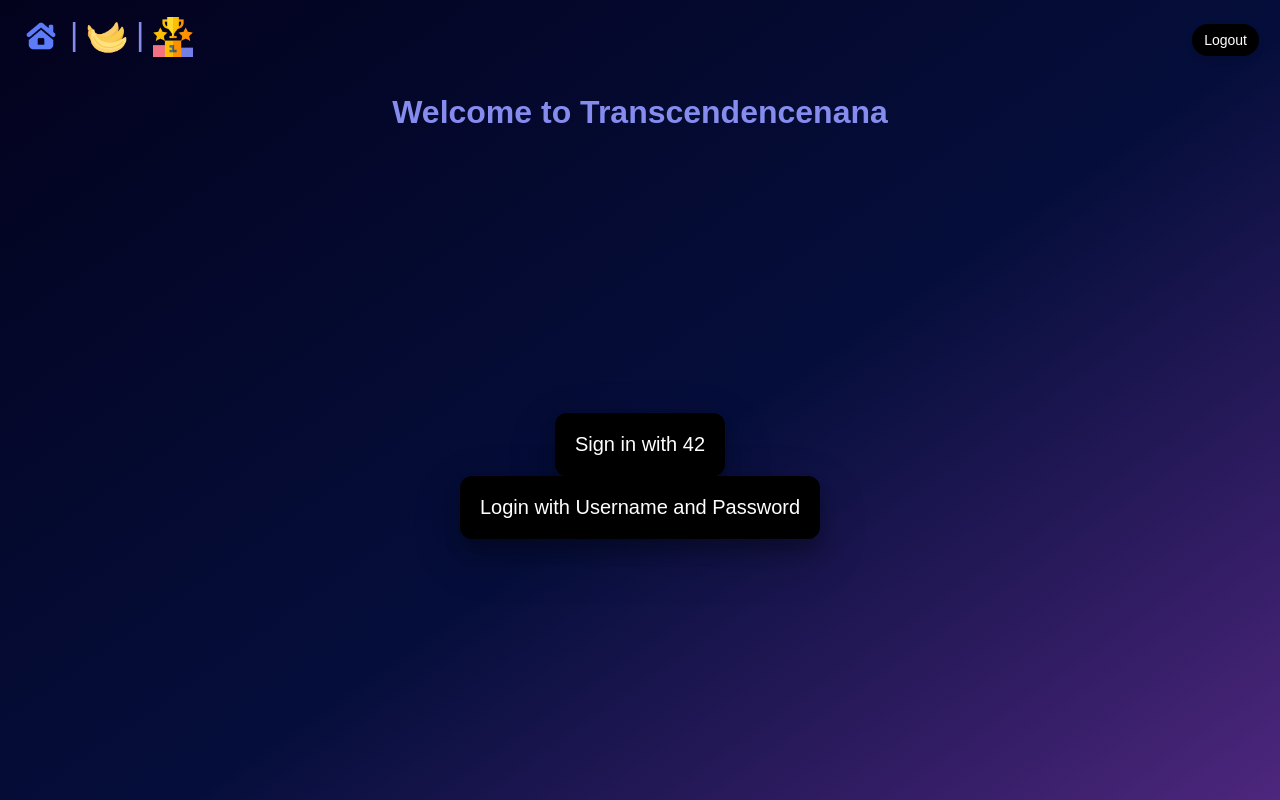
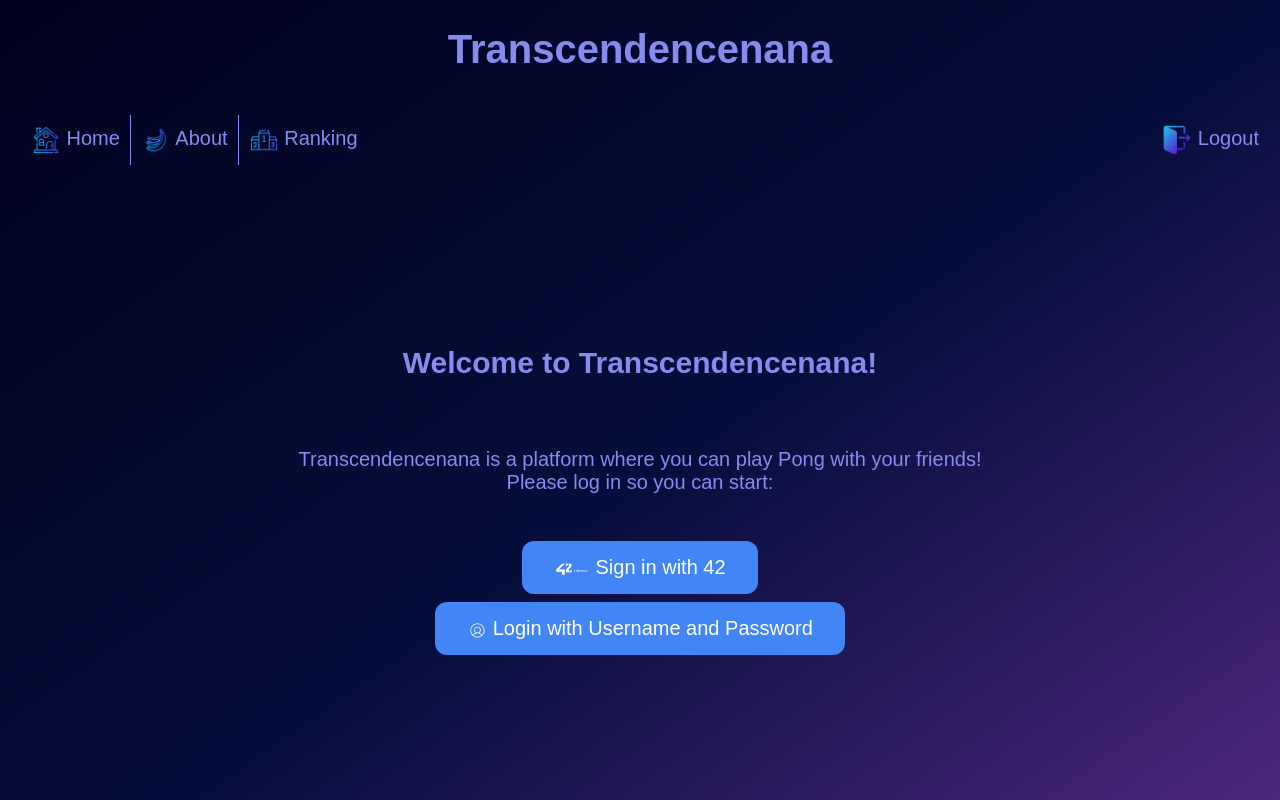
Before and after one commit to rofnavarro/42-ft_transcendence, a Django app: page / in a window 1280 px wide. Run offline with Django 4.2, Linux system fonts and the light colour scheme.

Commit message:
arrumando navbar, header, botões de login

```diff
--- a/static/css/style.css
+++ b/static/css/style.css
@@ -1,10 +1,24 @@
+header {
+	font-family: "Space Grotesk", sans-serif;
+	font-optical-sizing: auto;
+	font-weight: 600;
+	font-style: normal;
+	color: rgb(133, 140, 238);
+	text-align: center;
+	justify-content: center;
+	display: fixed;
+	flex-direction: column;
+	align-items: center;
+}
+
 body {
-	font-family: "Space Grotesk", sans-serif;
+	font-family: "Dosis", sans-serif;
 	font-optical-sizing: auto;
 	font-weight: 400;
 	font-style: normal;
 	color: rgb(133, 140, 238);
-	background-image: linear-gradient(145deg, #03021d 0%, #050e3b 55%, #4d267d 100%);
+	font-size: 20px;
+	background-image: repeating-linear-gradient(145deg, #03021d 0%, #050e3b 55%, #4d267d 100%);
 	background-size: cover;
 	text-align: center;
 	justify-content: center;
@@ -16,21 +30,53 @@ body {
 }
 
 nav {
+	font-family: "Dosis", sans-serif;
+	font-optical-sizing: auto;
+	font-weight: 450;
+	font-style: normal;
+	color: rgb(133, 140, 238);
 	display: flex;
 	padding: 1rem;
-	color: rgb(133, 140, 238);
 	background-size: cover;
+	position: center;
 	justify-content: space-between;
 	gap: 50px;
 	align-content: center;
 	align-items: center;
-	font-size: 2rem;
+	font-size: 20px;
 	width: calc(100% - 10px);
 	margin: 0 auto;
+	border-right: rgb(133, 140, 238);
 	box-sizing: border-box;
 }
+
+ul {
+	list-style-type: none;
+	margin: 0;
+	padding: 0;
+	overflow: hidden;
+}
+
+li {
+	float: left;
+	border-right: 1px solid rgb(133, 140, 238);
+}
+
+li a {
+	display: block;
+	color: rgb(133, 140, 238);
+	text-align: center;
+	padding: 10px 10px;
+	text-decoration: none;
+}
+
+li:last-child {
+	border-right: none;
+}
+
 nav a {
 	text-decoration: none;
+	color: rgb(133, 140, 238);
 }
 
 .nav-button {
@@ -38,13 +84,9 @@ nav a {
 }
 
 .nav-icon {
-	height: 40px;
+	height: 30px;
 	width: auto;
 	vertical-align: middle;
-}
-
-.nav-logout {
-	margin-left: auto;
 }
 
 main {
@@ -110,10 +152,20 @@ main {
 /* FIM */
 
 h1 {
+	font-family: "Space Grotesk", sans-serif;
+	font-optical-sizing: auto;
+	font-weight: 400;
+	font-style: normal;
+	color: rgb(133, 140, 238);
 	text-align: center;
 }
 
 h2 {
+	font-family: "Space Grotesk", sans-serif;
+	font-optical-sizing: auto;
+	font-weight: 400;
+	font-style: normal;
+	color: rgb(133, 140, 238);
 	text-align: center;
 }
 
@@ -126,39 +178,24 @@ canvas {
 
 .login-button {
 	position: relative;
-	font-family: "Space Grotesk", sans-serif;
-	background-color: black;
+	font-family: "Dosis", sans-serif;
+	background-color: #4285F4;
+	color: white;
 	border: none;
 	border-radius: 12px;
+	padding: 15px 32px;
+	text-align: center;
+	text-decoration: none;
+	display: inline-block;
 	font-size: 20px;
-	color: white;
-	text-align: center;
-	padding: 20px;
-	box-shadow: 0 12px 16px 0 rgba(0,0,0,0.24), 0 17px 50px 0 rgba(0,0,0,0.19);
-	transition-duration: 0.4s;
-	text-decoration: none;
-	overflow: hidden;
+	margin: 4px 2px;
 	cursor: pointer;
 }
 
-.login-button:after {
-	content: "";
-	background: #f1f1f1;
-	display: block;
-	position: absolute;
-	padding-top: 300%;
-	padding-left: 350%;
-	margin-left: -20px !important;
-	margin-top: -120%;
-	opacity: 0;
-	transition: all 0.8s;
-}
-
-.login-button:active:after {
-	padding: 0;
-	margin: 0;
-	opacity: 1;
-	transition: 0s;
+.button-icon {
+	height: 20px;
+	width: auto;
+	vertical-align: middle;
 }
 
 .small-button {
@@ -277,10 +314,10 @@ canvas {
 	margin-left: 100px;
 	align-items: center;
 }
-li {
+/* li {
 	align-items: center;
 	margin-right: 25px;
-}
+} */
 
 .rank {
 	display: flex;
--- a/static/js/game.js
+++ b/static/js/game.js
@@ -42,7 +42,7 @@ var Game = {
 		this.context = this.canvas.getContext('2d');
 
 		this.canvas.width = 2800;
-		this.canvas.height = 1000;
+		this.canvas.height = 1200;
 
 		this.canvas.style.width = (this.canvas.width / 2) + 'px';
 		this.canvas.style.height = (this.canvas.height / 2) + 'px';
--- a/templates/home.html
+++ b/templates/home.html
@@ -1,11 +1,18 @@
 {% extends "layout.html" %}
 {% load static %}
 
-{% block undertitle %}
-	<h1>Welcome to Transcendencenana</h1>
-{% endblock %}
+<!-- {% block undertitle %}
+
+{% endblock %} -->
 
 {% block content %}
-	<button class="login-button" onclick="window.location.href='/login/'">Sign in with 42</button>
-	<button class="login-button" onclick="window.location.href='/login/manual_login/'">Login with Username and Password</button>
+	<h2><b>Welcome to Transcendencenana!</b></h2>
+	<br>
+	<p>Transcendencenana is a platform where you can play Pong with your friends!<br>
+		Please log in so you can start:<br><br>
+	</p>
+	<button class="login-button" onclick="window.location.href='/login/'">
+		<img src="../static/imgs/Logo42saopaulo_branco_fundo_transparente_mais_que_minusculo.png" class="button-icon"> Sign in with 42</button>
+	<button class="login-button" onclick="window.location.href='/login/manual_login/'">
+		<img src="../static/imgs/person.png" class="button-icon"> Login with Username and Password</button>
 {% endblock %}
--- a/templates/layout.html
+++ b/templates/layout.html
@@ -15,37 +15,44 @@
 	<link rel="stylesheet" href="{% static 'css/style.css' %}">
 </head>
 <body>
+	<header>
+		<h1><b>Transcendencenana</b></h1>
+	</header>
 	<nav>
 		<div class="nav-buttons">
+			<ul>
 		{% if user.is_authenticated %}
 			{% url 'users:wanna_play' user.username as wanna_play_url %}
 			{% url 'users:profile' user.username as profile_url %}
 			{% if request.path == wanna_play_url %}
-				<a href="{{ profile_url }}">
-					<img src="{% static 'imgs/home.png' %}" class="nav-icon">
-				</a>|
+				<li><a href="{{ profile_url }}">
+					<img src="{% static 'imgs/house.png' %}" class="nav-icon"> Home
+				</a></li>
 			{% else %}
-				<a href="{{ wanna_play_url }}">
-					<img src="{% static 'imgs/home.png' %}" class="nav-icon">
-				</a>|
+				<li><a href="{{ wanna_play_url }}">
+					<img src="{% static 'imgs/house.png' %}" class="nav-icon"> Home
+				</a></li>
 			{% endif %}
 		{% else %}
-			<a href="/">
-				<img src="{% static 'imgs/home.png' %}" class="nav-icon">
-			</a>|
+			<li><a href="/">
+				<img src="{% static 'imgs/house.png' %}" class="nav-icon"> Home
+			</a></li>
 		{% endif %}
-			<a href="/about">
-				<img src="{% static 'imgs/banana.png' %}" class="nav-icon">
-			</a>|
-			<a href="/ranking">
-				<img src="{% static 'imgs/ranking.png' %}" class="nav-icon">
-			</a>
+			<li><a href="/about">
+				<img src="{% static 'imgs/banana1.png' %}" class="nav-icon"> About
+			</a></li>
+			<li><a href="/ranking">
+				<img src="{% static 'imgs/champion.png' %}" class="nav-icon"> Ranking
+			</a></li>
+		</ul>
 		</div>
 		<div class="nav-logout">
+			<a href="{% url 'login:logout_user' %}">
 			<form action="{% url 'login:logout_user' %}" method="post">
 				{% csrf_token %}
-				<button class="small-button" type="submit">Logout</button>
+				<img src="{% static 'imgs/logout.png' %}" class="nav-icon"> Logout</i>
 			</form>
+			</a>
 		</div>
 	</nav>
 	<undertitle>
```
Also changed, not shown: static/js/dynamic.js (added, +20 -0 lines), templates/index.html (added, +10 -0 lines), users/templates/users/index.html (added, +10 -0 lines), db.sqlite3, media/profile_pictures/csantos_profile_picture.jpeg (added), static/imgs/Logo42saopaulo_branco_fundo_transparente_mais_que_minusculo.png (added), static/imgs/banana1.png (added), static/imgs/champion.png (added), static/imgs/house.png (added), static/imgs/logout.png (added), static/imgs/person.png (added).
